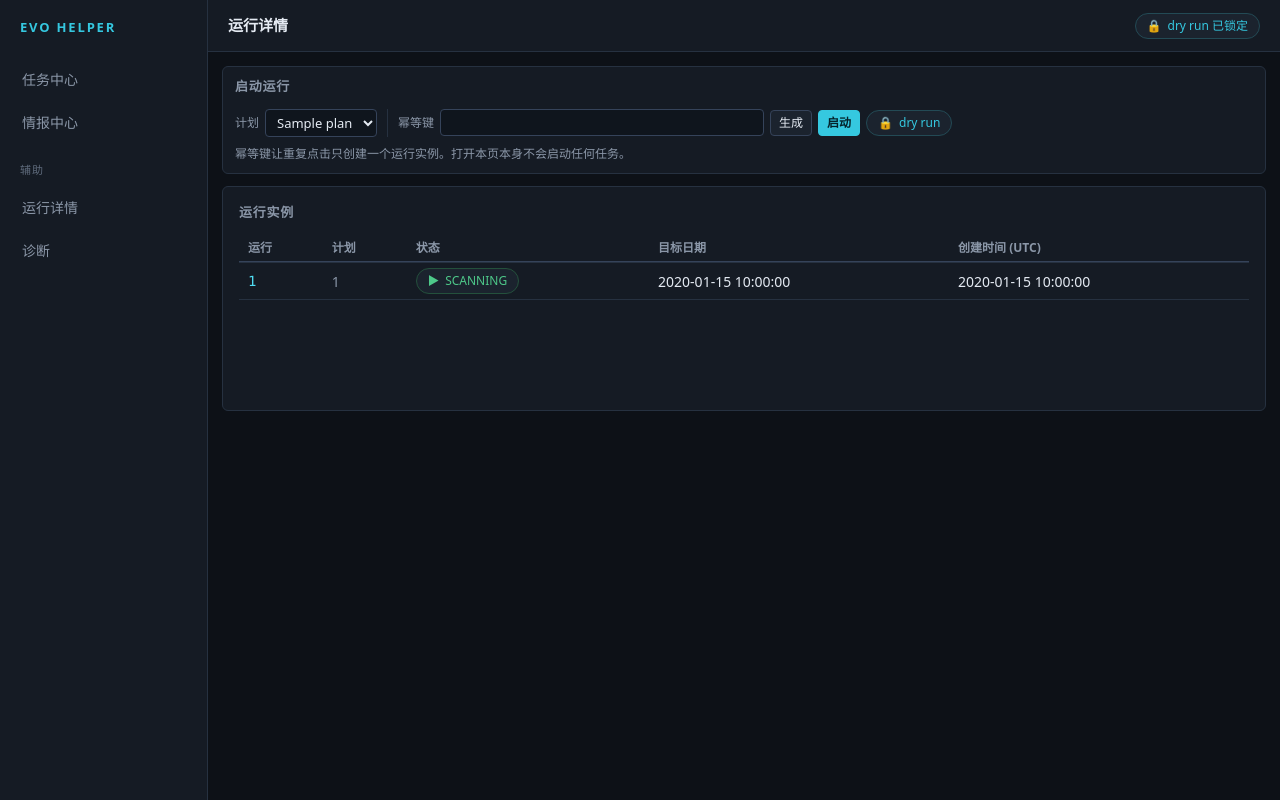
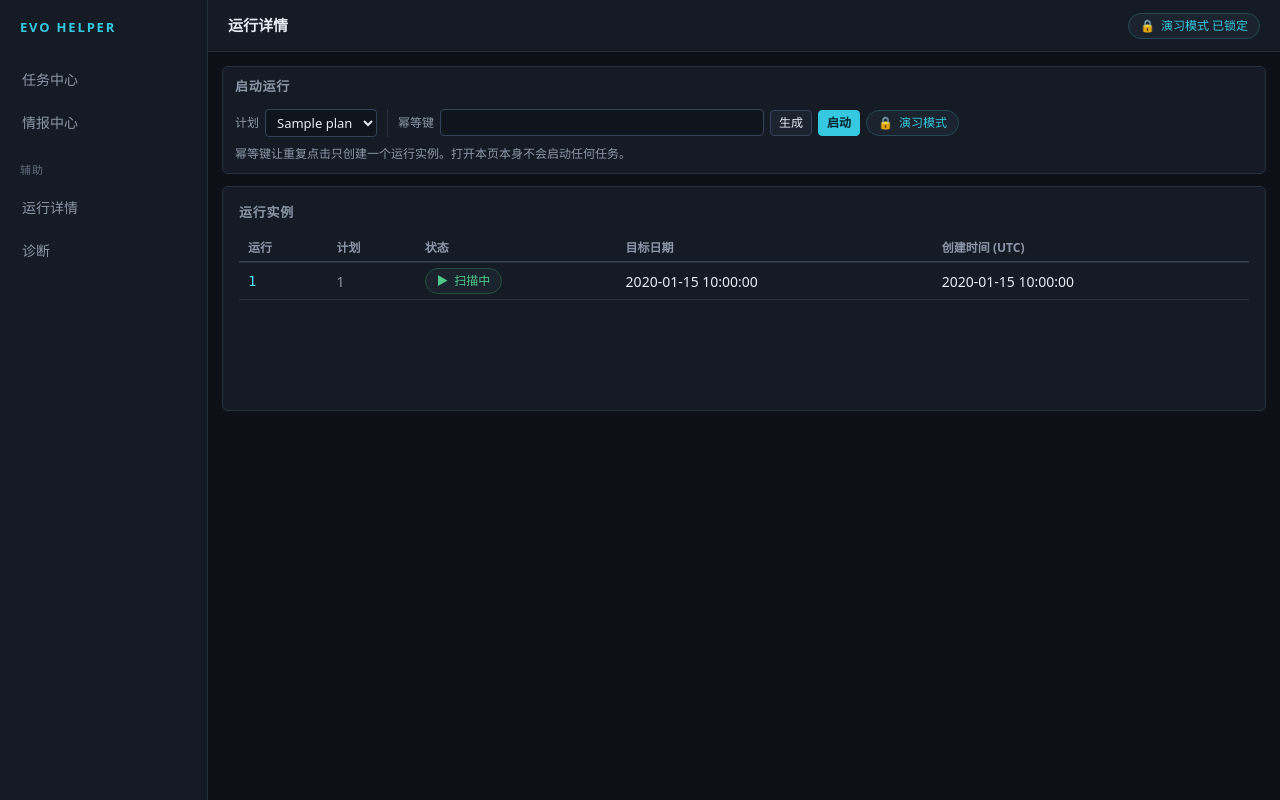
Before and after one commit to Kucleer/EVO-Helper, a FastAPI app: template src/evo_helper/web/templates/runs.html in a window 1280 px wide. Run offline with FastAPI, Linux system fonts and the light colour scheme; the template is opened without the code that fills it: most values are stand-ins (such as "Sample title", 1, 10 or a date in 2020).

Commit message:
改用中文界面文案 (#19)

```diff
--- a/src/evo_helper/web/app.py
+++ b/src/evo_helper/web/app.py
@@ -229,6 +229,25 @@ _RUN_STATE_GLYPH = {
 }
 
 
+#: 运行状态的中文标签。界面只显示中文；英文常量仍是接口与数据库里的值。
+_RUN_STATE_LABEL = {
+    "DRAFT": "草稿",
+    "ARMED": "待命",
+    "SCANNING": "扫描中",
+    "WAITING_CAPACITY": "等待航线",
+    "DRAINING": "收取战报",
+    "COMPLETED": "已完成",
+    "PAUSED": "已暂停",
+    "FAILED": "已失败",
+    "EMERGENCY_STOPPED": "已紧急停止",
+}
+
+
+def run_state_label(state: str) -> str:
+    """未知状态回落到原值，宁可显示英文也不要显示空白。"""
+    return _RUN_STATE_LABEL.get(state, state)
+
+
 def run_state_tone(state: str) -> str:
     return _RUN_STATE_TONE.get(state, "")
 
@@ -260,6 +279,7 @@ def create_app(
     app.mount("/static", StaticFiles(directory=str(STATIC_DIR)), name="static")
     templates.env.globals["run_state_tone"] = run_state_tone
     templates.env.globals["run_state_glyph"] = run_state_glyph
+    templates.env.globals["run_state_label"] = run_state_label
 
     def get_service(request: Request) -> ApplicationService:
         return cast(ApplicationService, request.app.state.service)
--- a/src/evo_helper/web/templates/base.html
+++ b/src/evo_helper/web/templates/base.html
@@ -59,8 +59,8 @@
         The dry-run lock is shown, never toggled. Turning it off is a
         deliberate Canary step outside this UI (see docs/safety.md).
       #}
-      <span class="chip locked" title="真实派遣只能通过 Canary 安全流程解锁，本界面不提供开关">
-        <span class="glyph" aria-hidden="true">🔒</span>dry run 已锁定
+      <span class="chip locked" title="演习模式：扫描、识别、记录照常，只是不点最终派遣。解锁需走单目标试运行流程，本界面不提供开关">
+        <span class="glyph" aria-hidden="true">🔒</span>演习模式 已锁定
       </span>
     </header>
     <div class="content">
--- a/src/evo_helper/web/templates/missions.html
+++ b/src/evo_helper/web/templates/missions.html
@@ -66,7 +66,7 @@
 
     <div class="field-row" style="margin-top:18px">
       <button class="btn primary" type="submit">创建任务</button>
-      <span class="chip locked"><span class="glyph" aria-hidden="true">🔒</span>创建后仍为 dry run</span>
+      <span class="chip locked"><span class="glyph" aria-hidden="true">🔒</span>创建后仍为演习模式</span>
     </div>
   </form>
 </section>
@@ -79,7 +79,7 @@
         <tr>
           <th scope="col">名称</th><th scope="col">时间窗口</th><th scope="col">区段数</th>
           <th scope="col" class="num">航线</th><th scope="col" class="num">保留</th>
-          <th scope="col">状态</th><th scope="col">dry run</th>
+          <th scope="col">状态</th><th scope="col">演习模式</th>
         </tr>
       </thead>
       <tbody>
--- a/src/evo_helper/web/templates/run.html
+++ b/src/evo_helper/web/templates/run.html
@@ -3,7 +3,7 @@
 {% block heading %}运行实例{% endblock %}
 {% block topbar_extra %}
 <span class="chip {{ run_state_tone(run.state) }}">
-  <span class="glyph" aria-hidden="true">{{ run_state_glyph(run.state) }}</span>{{ run.state }}
+  <span class="glyph" aria-hidden="true">{{ run_state_glyph(run.state) }}</span>{{ run_state_label(run.state) }}
 </span>
 {% endblock %}
 {% block content %}
@@ -15,7 +15,7 @@
       <tbody>
         <tr><td class="muted">运行 ID</td><td class="coord">{{ run.run_id }}</td></tr>
         <tr><td class="muted">计划</td><td>{{ run.plan_id }}</td></tr>
-        <tr><td class="muted">状态</td><td>{{ run.state }}</td></tr>
+        <tr><td class="muted">状态</td><td>{{ run_state_label(run.state) }}</td></tr>
         <tr><td class="muted">目标日期</td><td>{{ run.target_date }}</td></tr>
         <tr><td class="muted">幂等键</td><td>{{ run.idempotency_key }}</td></tr>
         <tr><td class="muted">创建 (UTC)</td><td>{{ run.created_at }}</td></tr>
--- a/src/evo_helper/web/templates/runs.html
+++ b/src/evo_helper/web/templates/runs.html
@@ -17,7 +17,7 @@
     <button class="btn small" type="button"
             onclick="document.getElementById('idem-key').value = crypto.randomUUID()">生成</button>
     <button class="btn primary small" type="submit">启动</button>
-    <span class="chip locked"><span class="glyph" aria-hidden="true">🔒</span>dry run</span>
+    <span class="chip locked"><span class="glyph" aria-hidden="true">🔒</span>演习模式</span>
   </form>
   <p class="muted" style="margin:8px 0 0;font-size:12px">
     幂等键让重复点击只创建一个运行实例。打开本页本身不会启动任何任务。
@@ -41,7 +41,7 @@
           <td class="muted">{{ run.plan_id }}</td>
           <td>
             <span class="chip {{ run_state_tone(run.state) }}">
-              <span class="glyph" aria-hidden="true">{{ run_state_glyph(run.state) }}</span>{{ run.state }}
+              <span class="glyph" aria-hidden="true">{{ run_state_glyph(run.state) }}</span>{{ run_state_label(run.state) }}
             </span>
           </td>
           <td>{{ run.target_date }}</td>
```
Also changed, not shown: tests/integration/api/test_api.py (+22 -2 lines), .changes/19-chinese-ui-wording.md (added).
